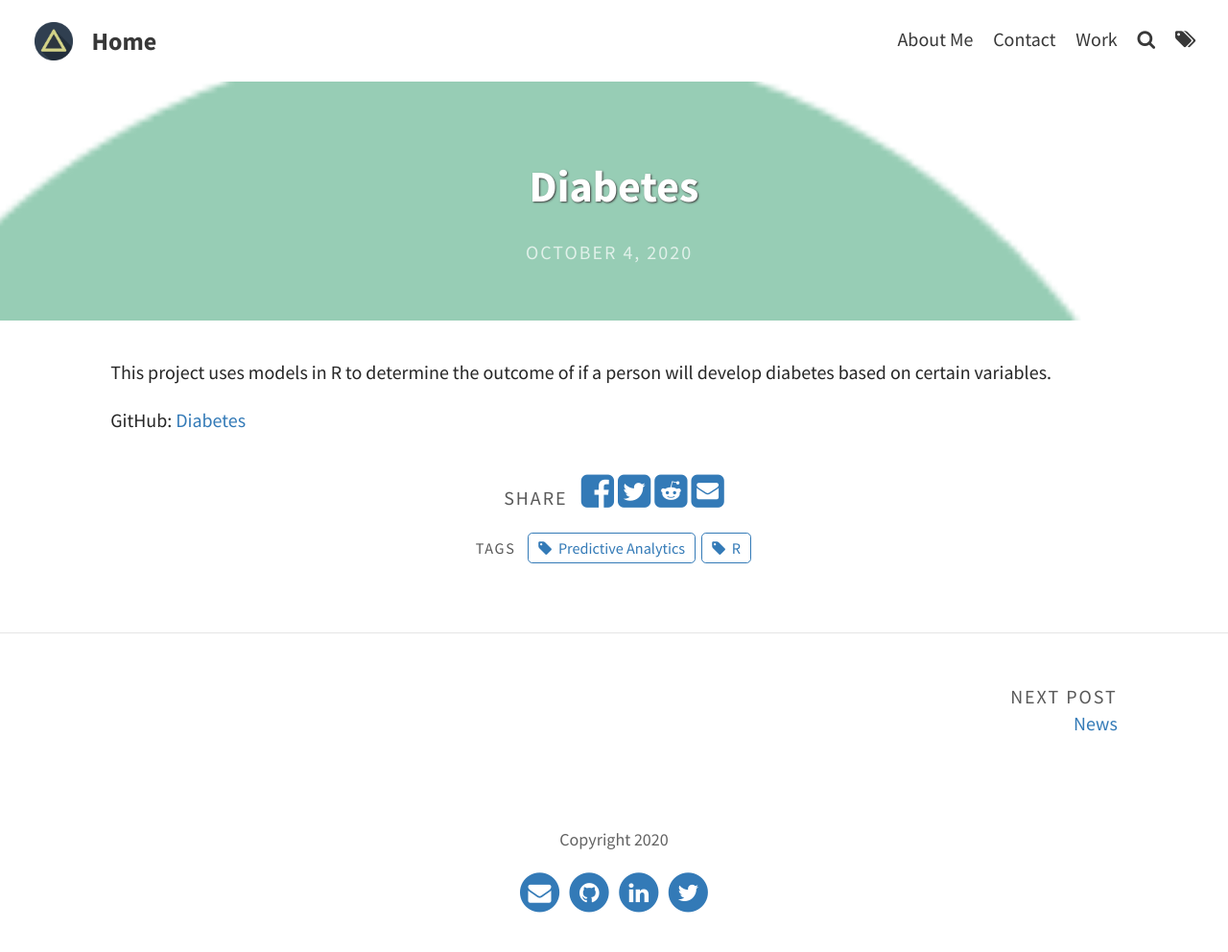
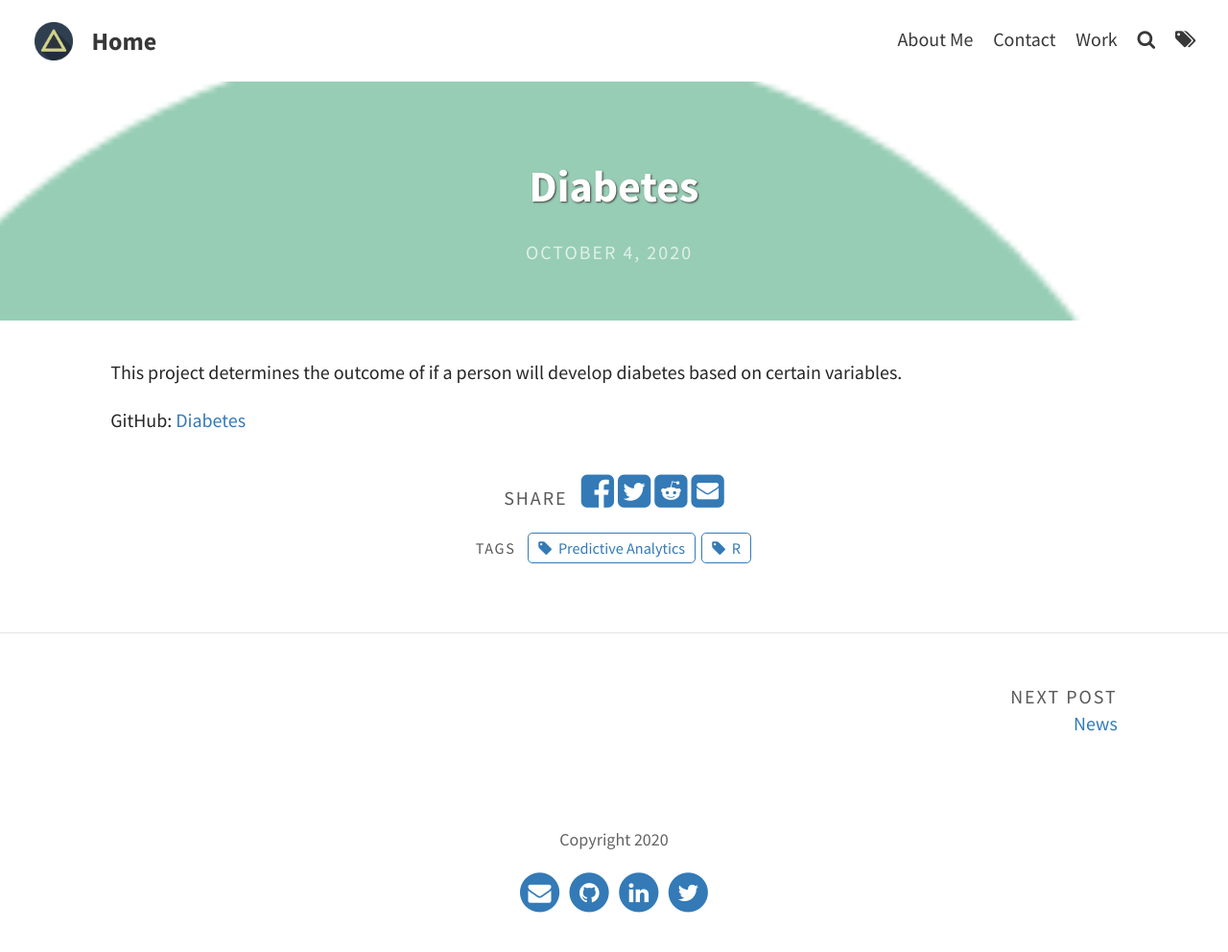
Before and after one commit to knmoses/knmoses.github.io, a Jekyll site: the page built from _portfolio/tictactoe.md, in a window 1280 px wide. Shown: the whole page at 96% size. Built offline with Jekyll 4.4.1, drawn with Linux system fonts in a browser that asks for light colours.

Commit message:
Update tictactoe.md

```diff
--- a/_portfolio/tictactoe.md
+++ b/_portfolio/tictactoe.md
@@ -7,7 +7,7 @@ date: 04 October 2020
 tags: [R, Predictive Analytics]
 ---
 
-This project uses models in R to determine the outcome of if a person will develop diabetes based on certain variables.
+This project determines the outcome of if a person will develop diabetes based on certain variables.
 
 GitHub:
 [Diabetes](https://github.com/knmoses/DSC630-Diabetes)
```
